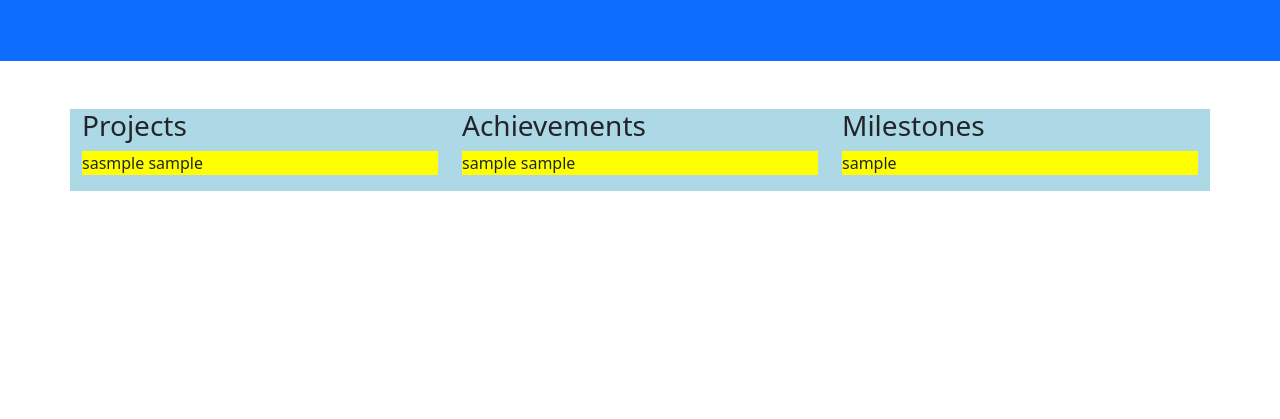
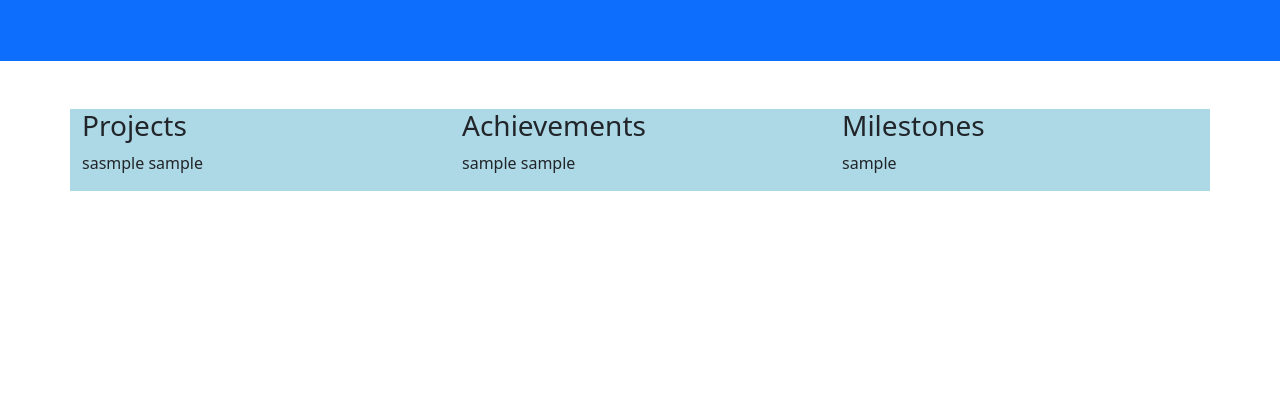
Before and after one commit to Vincegael/Vincegael.github.io, a plain HTML site: page index.html in a window 1280 px wide. Shown: the part 381-800 px from the top of the page. Drawn offline with nearby package versions, Linux system fonts and the light colour scheme.

Commit message:
Update style.css

```diff
--- a/style.css
+++ b/style.css
@@ -7,7 +7,3 @@ h1 {
 div {
   background-color: lightblue;
 }
-
-p {
-  background-color: yellow;
-}
```
